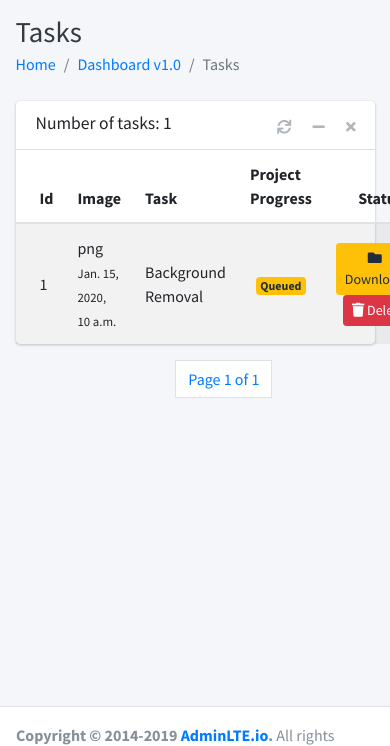
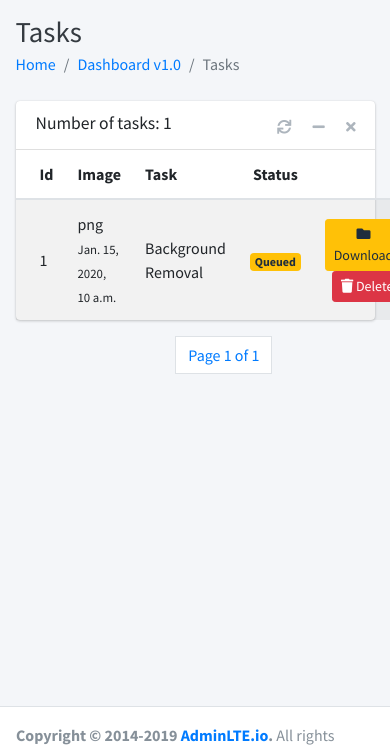
Before and after one commit to Editora-Ai/editora-ai, a Django app: page /dashboard/tasks in a window 390 px wide; the page is wider, and only the part inside the window is pictured. Shown: the part 57-803 px from the top of that part. Run offline with Django 3.2, Linux system fonts and the light colour scheme; a user stored in the database is signed in; tables that the repository leaves empty hold one stand-in row (values such as "Sample post"); parts of the project's set-up code (start-up, migrations or seed data) failed here and were passed over; some libraries are stand-ins or nearby versions.

Commit message:
fixing another table issue.

```diff
--- a/temp_front/templates/temp_front/tasks.html
+++ b/temp_front/templates/temp_front/tasks.html
@@ -208,7 +208,7 @@
                       <th style="width: 10%">
                           Task
                       </th>
-                      <th>
+                      <th class=" d-none d-sm-table-cell">
                           Project Progress
                       </th>
                       <th style="width: 8%" class="text-center">
```
